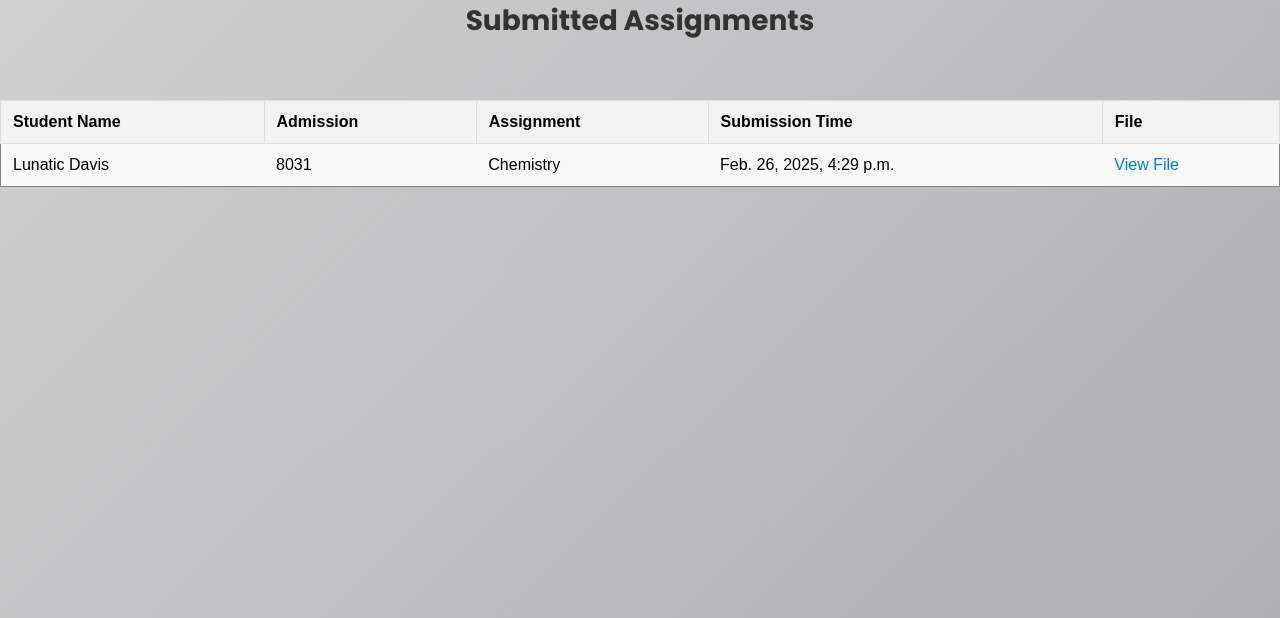
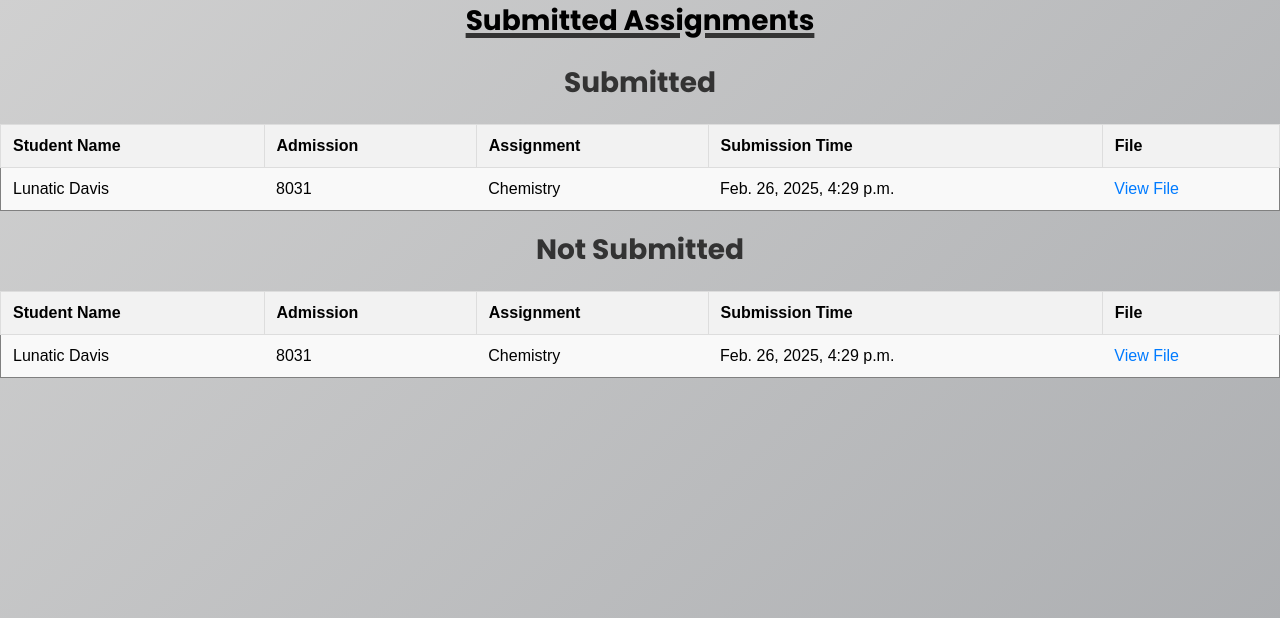
Before and after one commit to MrLunatic007/SAMS, a Django app: template core/templates/Teachers/view_submissions.html in a window 1280 px wide. Shown: the part 62-680 px from the top of the page. Run offline with Django 5.2, Linux system fonts and the light colour scheme; the template is opened without the code that fills it: values that come from a table or form of the project are taken from there, others are empty; data comes from the database, SQL or seed files in the repository.

Commit message:
modified:   core/templates/Teachers/view_submissions.html

```diff
--- a/core/templates/Teachers/view_submissions.html
+++ b/core/templates/Teachers/view_submissions.html
@@ -3,7 +3,7 @@
 {% block title %}Submitted Assignment{% endblock %}
 
 {% block content %}
-<h2>Submitted Assignments</h2>
+<h2 style="text-decoration: underline; text-decoration-thickness: 5px;"><b>Submitted Assignments</b></h2>
 
 <table border="1">
     <thead>
@@ -15,7 +15,10 @@
             <th>File</th>
         </tr>
     </thead>
+
+
     <tbody>
+        <h2>Submitted</h2>
         {% for submission in submissions %}
         <tr>
             <td>{{ submission.student.user.get_full_name }}</td>
@@ -37,10 +40,23 @@
         {% endfor %}
     </tbody>
 
+</table>
+
+<table border="1">
+    <thead>
+        <tr>
+            <th>Student Name</th>
+            <th>Admission</th>
+            <th>Assignment</th>
+            <th>Submission Time</th>
+            <th>File</th>
+        </tr>
+    </thead>
+
     <br>
 
-    <!-- <tbody>
-        <h2>Submitted</h2>
+    <tbody>
+        <h2>Not Submitted</h2>
         {% for submission in submissions %}
         <tr>
             <td>{{ submission.student.user.get_full_name }}</td>
@@ -60,7 +76,7 @@
             <td colspan="5">No submissions yet.</td>
         </tr>
         {% endfor %}
-    </tbody> -->
+    </tbody>
 </table>
 
 <style>
```
